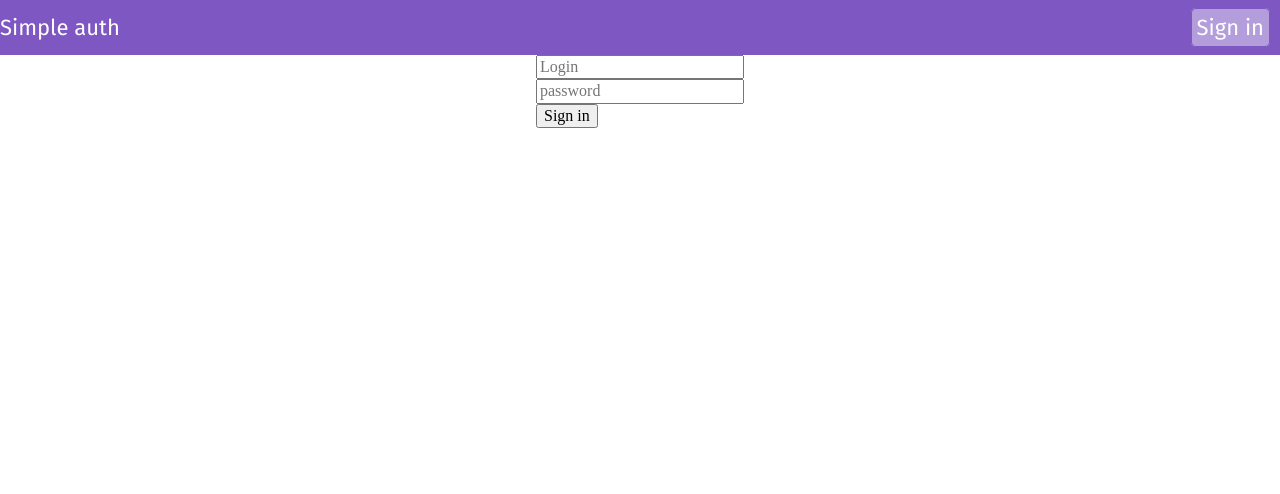
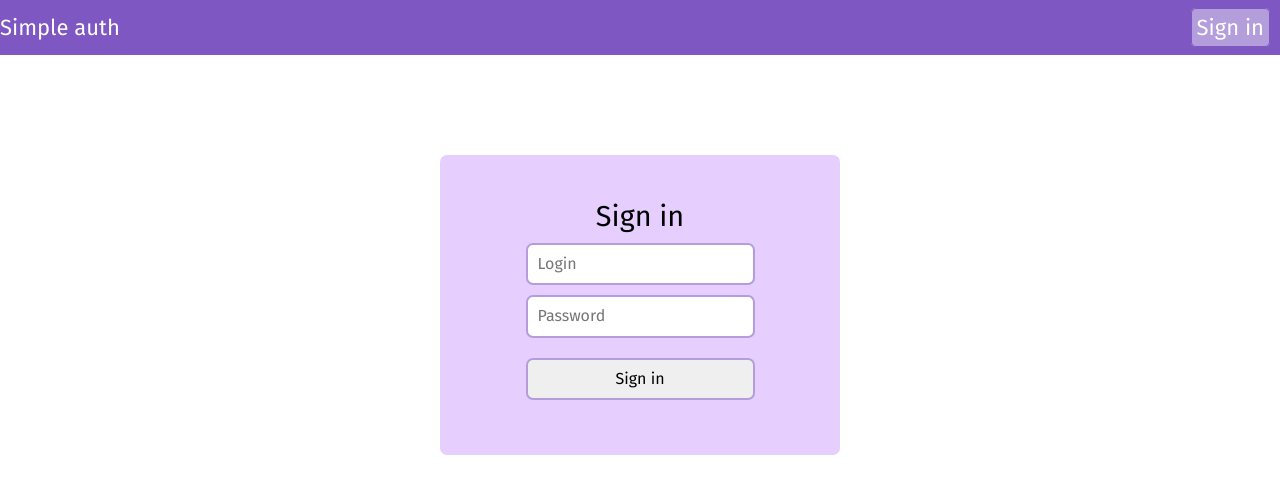
Before and after one commit to SarielAki/auth-page, a Vue app: page /login in a window 1280 px wide. Shown: the top 494 px of the page. Built offline with nearby package versions, Linux system fonts and the light colour scheme.

Commit message:
Added form with styles

```diff
--- a/src/components/auth/Login.vue
+++ b/src/components/auth/Login.vue
@@ -2,16 +2,18 @@
     <div class="auth-wrapper">
         <div class="auth-body">
                 <form class="auth" name="auth">
+                    <span class="form-item form-item--head-text">
+                        Sign in
+                    </span>
                     <div class="form-item form-item--login">
                         <label for="auth-login"></label>
                         <input class="input" type="text" id="auth-login" placeholder="Login"/>
                     </div>
                     <div class="form-item form-item--password">
                         <label for="auth-password"></label>
-                    <input class="input" type="password" id="auth-password" placeholder="password"/>
+                        <input class="input" type="password" id="auth-password" placeholder="Password"/>
                     </div>
-
-                <input class="button auth-button" value="Sign in" type="submit">
+                    <input class="input form-item form-item--button" value="Sign in" type="submit">
                 </form>
         </div>
     </div>
@@ -23,6 +25,55 @@
     }
 </script>
 
-<style scoped>
+<style lang="sass" scoped>
+    @import "../../variables"
+
+    .auth-wrapper
+        display: flex
+        flex-direction: column
+        align-items: center
+        width: 100%
+        height: 80%
+        max-height: 500px
+        min-height: 300px
+
+        .auth-body
+            display: flex
+            flex-direction: column
+            font-family: $default_font
+            justify-content: center
+            align-items: center
+            height: 300px
+            min-width: 400px
+            max-width: 600px
+            border-radius: $form_border_radius
+            background: $main_light_color
+
+            .auth
+                display: block
+
+                .form-item
+                    margin-bottom: 10px
+                    width: 100%
+                    display: block
+                    position: relative
+
+                .form-item--head-text
+                    font-size: 1.8em
+                    text-align: center
+
+                .form-item--button
+                    margin-top: 20px
+
+                .input
+                    font-size: 1em
+                    padding: 10px
+                    border-radius: $form_border_radius
+                    border: 2px solid $main_color
+                    &:focus
+                        border-color: $main_dark_color
+                        transition: all .5s ease
+
+
 
 </style>
```
Lines whose indentation alone changed are shown as unchanged.
